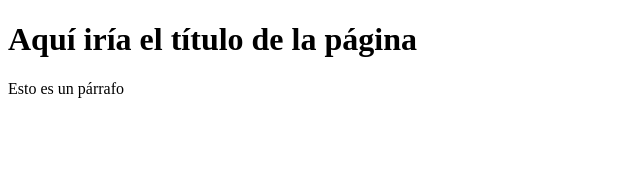
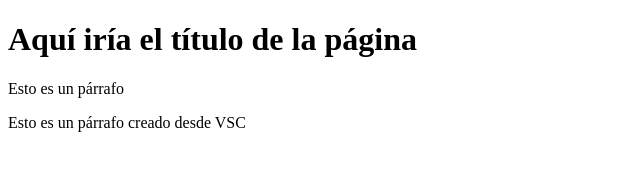
Before and after one commit to urielxicohtencatl123/Proyecto-web-empresa-C-, a plain HTML site: page index.html in a window 1280 px wide. Shown: the whole page, without its empty margins (0-640 px from the left). Drawn offline with Linux system fonts and the light colour scheme.

Commit message:
Agregando segundo párrafo

```diff
--- a/index.html
+++ b/index.html
@@ -8,5 +8,6 @@
 <body>
     <h1>Aquí iría el título de la página</h1>
     <p>Esto es un párrafo</p>
+    <p>Esto es un párrafo creado desde VSC</p>
 </body>
 </html>
```
